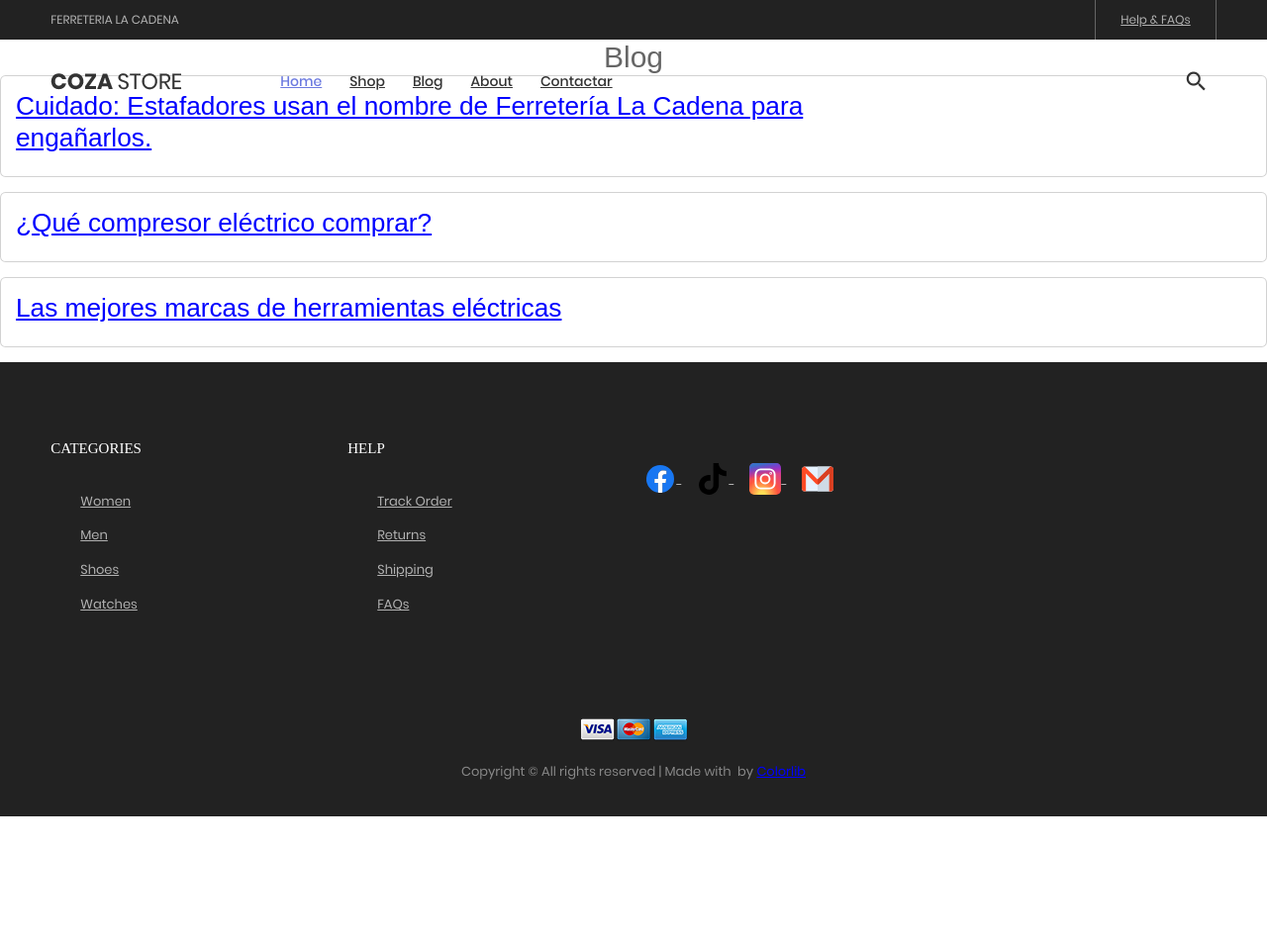
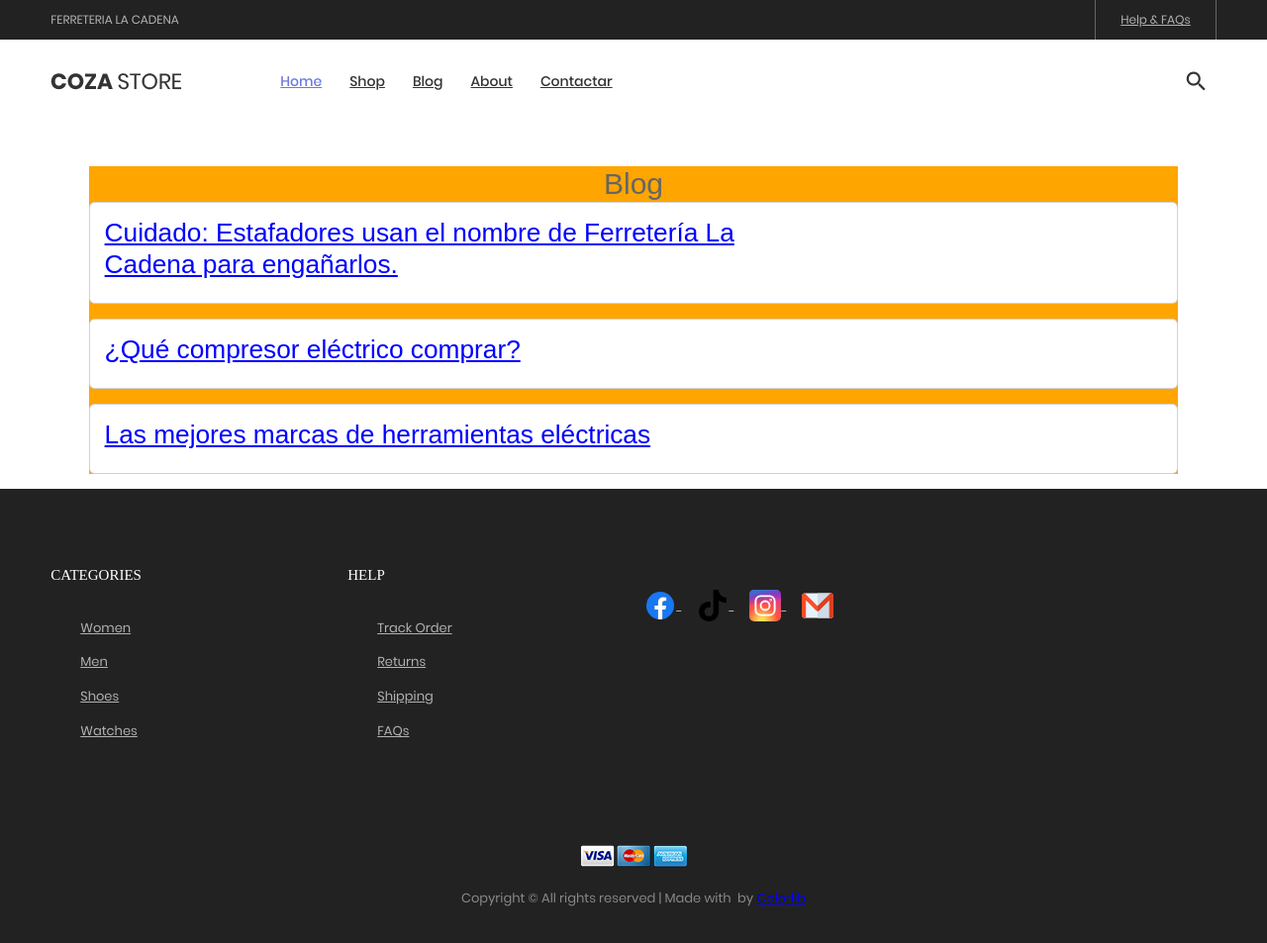
Before and after one commit to lacadenagt/nuevo, a Jekyll site: the page built from posts.md, in a window 1280 px wide and 953 px high. Shown: the whole window at 99% size. Built offline with Jekyll 4.4.1, drawn with Linux system fonts in a browser that asks for light colours; some web fonts are replaced.

Commit message:
Update posts.md

```diff
--- a/posts.md
+++ b/posts.md
@@ -10,7 +10,7 @@ og_description: Conoce más sobre las herramientas y productos de ferretería en
         color:blue;
     }
 </style>
-<div>
+<div style="background:orange;margin-left:7%;margin-right:7%;margin-top:10%">
 <h2 style="text-align:center" title="herramientas eléctricas">Blog</h2>
 {% for post in site.posts limit:5 %}
 <div class="card mb-3" style="max-width:100%;">
```
